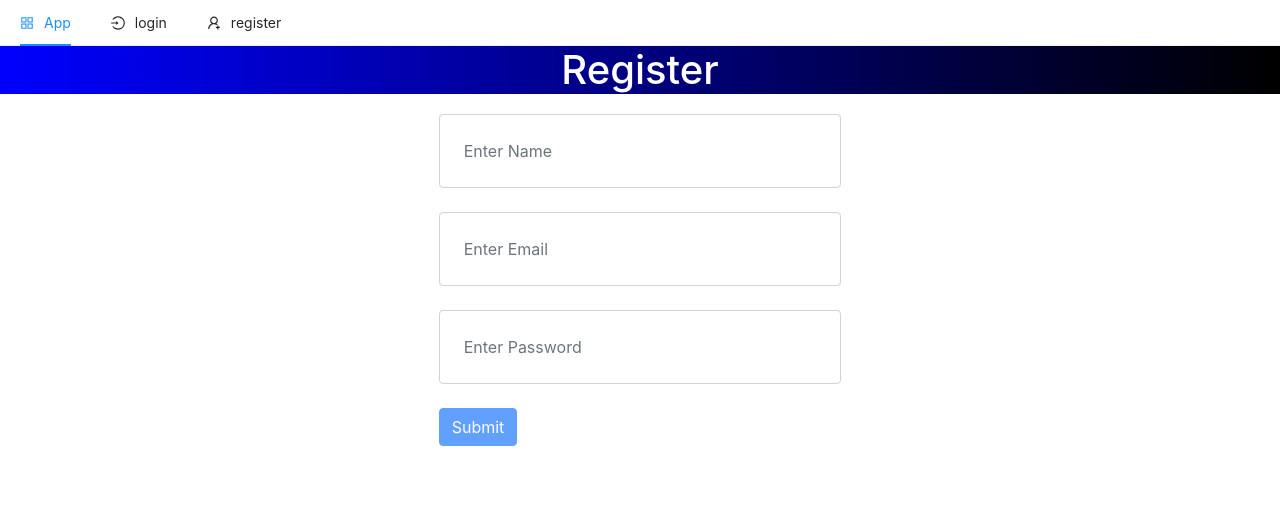
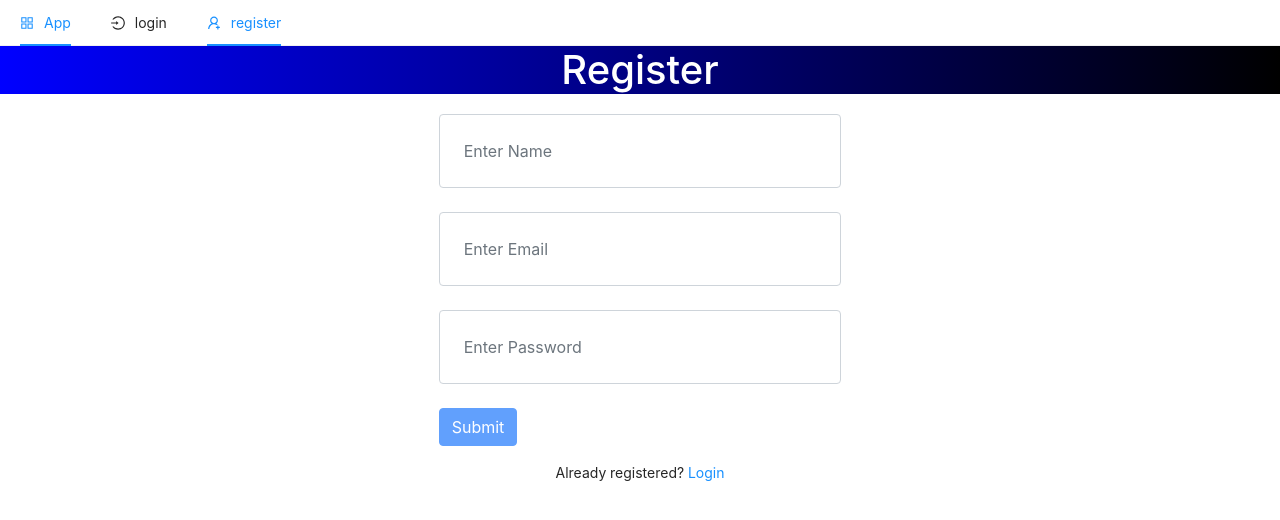
Before and after one commit to robertbenavidez/LMS, a Next.js app in the folder client/: page /register in a window 1280 px wide. Shown: the top 520 px of the page. Built offline with nearby package versions, Linux system fonts and the light colour scheme.

Commit message:
added login link below submit for UX improvement

```diff
--- a/client/components/TopNav.js
+++ b/client/components/TopNav.js
@@ -1,3 +1,4 @@
+import { useState, useEffect } from 'react';
 import { Menu } from 'antd';
 import Link from 'next/link';
 import {AppstoreOutlined, LoginOutlined, UserAddOutlined} from '@ant-design/icons'
@@ -6,19 +7,28 @@
 const { Item } = Menu;
 
 const TopNav = () => {
+    const [current, setCurrent] = useState('');
+
+    //Note: browser is deprecated. Not sure yet how to refactor.
+    useEffect(() => {
+      process.browser && setCurrent(window.location.pathname)
+    }, [process.browser && window.location.pathname])
+
+
+
     return (
-        <Menu mode='horizontal'>
-            <Item icon={<AppstoreOutlined />}>
+        <Menu mode='horizontal' selectedKeys={[current]}>
+            <Item key='/' onClick={(e) => setCurrent(e.key)} icon={<AppstoreOutlined />}>
                 <Link href='/'>
                     <a>App</a>
                 </Link>
             </Item>
-            <Item icon={<LoginOutlined />}>
+            <Item key='/login' onClick={(e) => setCurrent(e.key)} icon={<LoginOutlined />}>
                 <Link href='/login'>
                     <a>login</a>
                 </Link>
             </Item>
-            <Item icon={<UserAddOutlined />}>
+            <Item key='/register' onClick={(e) => setCurrent(e.key)} icon={<UserAddOutlined />}>
                 <Link href='/register'>
                     <a>register</a>
                 </Link>
--- a/client/pages/register.js
+++ b/client/pages/register.js
@@ -2,6 +2,7 @@
 import axios from 'axios';
 import {toast} from 'react-toastify'
 import { SyncOutlined } from "@ant-design/icons";
+import Link from 'next/link';
 
 
 const Register = () => {
@@ -72,6 +73,13 @@
                             {loading ? <SyncOutlined spin /> : 'Submit'}
                     </button>
                 </form>
+
+                <p className="text-center p-3">
+                    Already registered?
+                    <Link href='/login'>
+                        <a> Login</a>
+                    </Link>
+                </p>
             </div>
 
         </>
```
